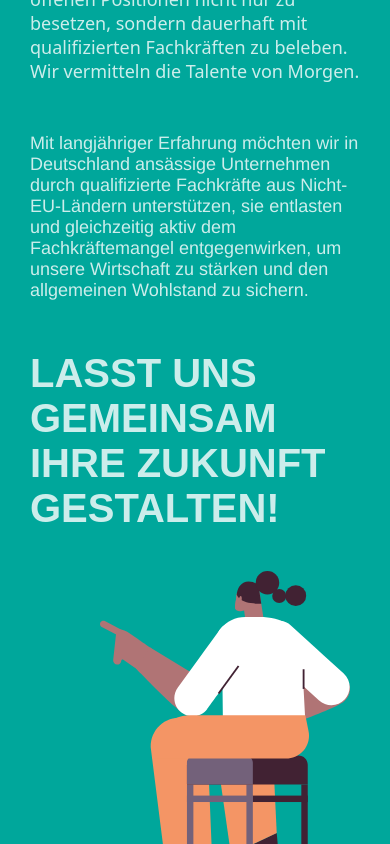
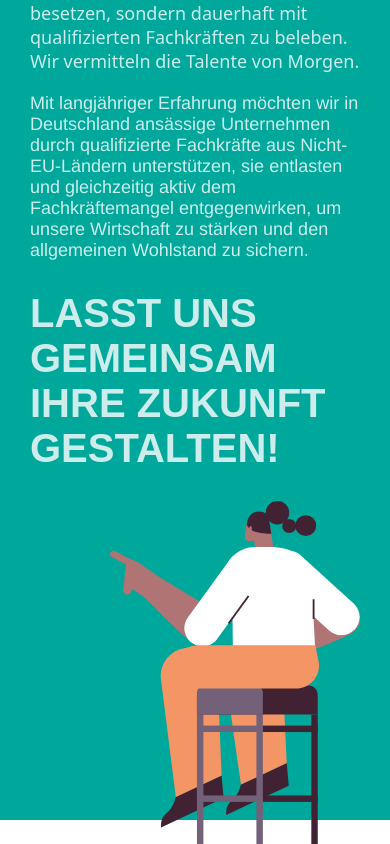
Before and after one commit to tommyb96/modern-mind-recruitment, a React (Create React App) app: page / in a window 390 px wide. Shown: the part 1900-2744 px from the top of the page. Built offline with nearby package versions, Linux system fonts and the light colour scheme.

Commit message:
reduce margin for mobile devices test

```diff
--- a/src/components/AboutUs/AboutUs.js
+++ b/src/components/AboutUs/AboutUs.js
@@ -654,6 +654,7 @@ const Heading = styled.th`
   }
 
   @media (max-width: 480px) {
+    padding-bottom: 30px;
     padding-left: 30px;
     font-size: 33px;
   }
@@ -686,6 +687,7 @@ const BoldText = styled.th`
   }
 
   @media (max-width: 480px) {
+    padding-bottom: 20px;
     padding-left: 30px;
     padding-right: 20px;
     font-size: 18px;
@@ -718,6 +720,7 @@ const LeftDiv = styled.th`
   @media (max-width: 480px) {
     padding-left: 30px;
     padding-right: 20px;
+    padding-bottom: 30px;
     font-size: 18px;
   }
 `;
@@ -792,8 +795,8 @@ const Woman = styled.img`
   }
   @media (max-width: 480px) {
     width: 250px;
-    margin-right: 40px;
-    margin-top: 40px;
+    margin-right: 30px;
+    margin-top: 30px;
   }
 `;
 
@@ -910,7 +913,7 @@ const HeaderCell = styled.th`
 
   //animation
   opacity: ${(props) => (props.isVisible ? 1 : 0)};
-  transform: translateY(${(props) => (props.isVisible ? 0 : "-15px")});
+  transform: translateX(${(props) => (props.isVisible ? 0 : "-15px")});
   transition: opacity 0.5s ease-in-out, transform 0.5s ease-in-out;
 
   @media (max-width: 1400px) {
--- a/src/components/Home/Home.js
+++ b/src/components/Home/Home.js
@@ -207,7 +207,7 @@ const WelcomeMessage = styled.div`
 
   //animation
   opacity: ${(props) => (props.isVisible ? 1 : 0)};
-  transform: translateX(${(props) => (props.isVisible ? 0 : "-20px")});
+  transform: translateX(${(props) => (props.isVisible ? 0 : "-15px")});
   transition: opacity 0.5s ease-in-out, transform 0.5s ease-in-out;
 `;
 
--- a/src/components/Leistungen/Leistungen.js
+++ b/src/components/Leistungen/Leistungen.js
@@ -485,7 +485,7 @@ const HiddenTable = styled.table`
   border-collapse: collapse;
   width: 100%;
   margin: auto;
-  margin-top: 100px;
+  margin-top: 70px;
   margin-bottom: -80px;
 
   @media (min-width: 901px) {
--- a/src/components/Vermittlung/Vermittlung.js
+++ b/src/components/Vermittlung/Vermittlung.js
@@ -35,12 +35,12 @@ export default function Vermittlung() {
       isVisible: false,
     },
     {
-      id: "heading",
+      id: "last-circle",
       ref: useRef(null),
       isVisible: false,
     },
     {
-      id: "house",
+      id: "heading",
       ref: useRef(null),
       isVisible: false,
     },
@@ -65,7 +65,27 @@ export default function Vermittlung() {
       isVisible: false,
     },
     {
-      id: "last-circle",
+      id: "hidden-heading",
+      ref: useRef(null),
+      isVisible: false,
+    },
+    {
+      id: "hidden-bold-text",
+      ref: useRef(null),
+      isVisible: false,
+    },
+    {
+      id: "hidden-bold-header",
+      ref: useRef(null),
+      isVisible: false,
+    },
+    {
+      id: "hidden-bold-header-two",
+      ref: useRef(null),
+      isVisible: false,
+    },
+    {
+      id: "hidden-bold-header-three",
       ref: useRef(null),
       isVisible: false,
     },
@@ -104,15 +124,15 @@ export default function Vermittlung() {
               isVisible={isVisible[sections[0].id]}
             />
             <LastCircle
-              ref={sections[7].ref}
-              isVisible={isVisible[sections[7].id]}
+              ref={sections[1].ref}
+              isVisible={isVisible[sections[1].id]}
             />
           </Line>
           <FirstTable>
             <tr>
               <Heading
-                ref={sections[1].ref}
-                isVisible={isVisible[sections[1].id]}
+                ref={sections[2].ref}
+                isVisible={isVisible[sections[2].id]}
               >
                 Vermittlung
               </Heading>
@@ -128,12 +148,7 @@ export default function Vermittlung() {
                 Pro-Seite an erster Stelle steht.
               </LeftDiv>
               <th rowSpan={3}>
-                <Haus
-                  src={haus}
-                  alt="haus"
-                  ref={sections[2].ref}
-                  isVisible={isVisible[sections[2].id]}
-                />
+                <Haus src={haus} alt="haus" />
               </th>
             </tr>
             <tr>
@@ -209,7 +224,12 @@ export default function Vermittlung() {
           </FirstTable>
           <HiddenFirstTable>
             <tr>
-              <Heading>vermittlung</Heading>
+              <Heading
+                ref={sections[7].ref}
+                isVisible={isVisible[sections[7].id]}
+              >
+                vermittlung
+              </Heading>
             </tr>
             <tr>
               <LeftDiv>
@@ -232,7 +252,10 @@ export default function Vermittlung() {
               </LeftDiv>
             </tr>
             <tr>
-              <BoldText>
+              <BoldText
+                ref={sections[8].ref}
+                isVisible={isVisible[sections[8].id]}
+              >
                 Wenn Ihr Unternehmen ein Teil dieser Entwicklung sein möchte,
                 dann sind Sie bei uns genau an der richtigen Stelle!
               </BoldText>
@@ -244,7 +267,12 @@ export default function Vermittlung() {
               </th>
             </tr>
             <tr>
-              <BoldHeader>Woher kommen unsere Fachkräfte?</BoldHeader>
+              <BoldHeader
+                ref={sections[9].ref}
+                isVisible={isVisible[sections[9].id]}
+              >
+                Woher kommen unsere Fachkräfte?
+              </BoldHeader>
             </tr>
             <tr>
               <RightDiv>
@@ -265,7 +293,12 @@ export default function Vermittlung() {
               </th>
             </tr>
             <tr>
-              <BoldHeader>Wer sind unsere „Fachkräfte von morgen“?</BoldHeader>
+              <BoldHeader
+                ref={sections[10].ref}
+                isVisible={isVisible[sections[10].id]}
+              >
+                Wer sind unsere „Fachkräfte von morgen“?
+              </BoldHeader>
             </tr>
             <tr>
               <RightDiv>
@@ -279,7 +312,12 @@ export default function Vermittlung() {
               </RightDiv>
             </tr>
             <tr>
-              <BoldHeader>Auf welche Branchen verstehen wir uns?</BoldHeader>
+              <BoldHeader
+                ref={sections[11].ref}
+                isVisible={isVisible[sections[11].id]}
+              >
+                Auf welche Branchen verstehen wir uns?
+              </BoldHeader>
             </tr>
           </HiddenFirstTable>
         </FirstWrapper>
@@ -789,7 +827,7 @@ const BoldHeader = styled.th`
   width: 50%;
   //animation
   opacity: ${(props) => (props.isVisible ? 1 : 0)};
-  transform: translateY(${(props) => (props.isVisible ? 0 : "-15px")});
+  transform: translateX(${(props) => (props.isVisible ? 0 : "-15px")});
   transition: opacity 0.5s ease-in-out, transform 0.5s ease-in-out;
 
   @media (max-width: 1400px) {
```
